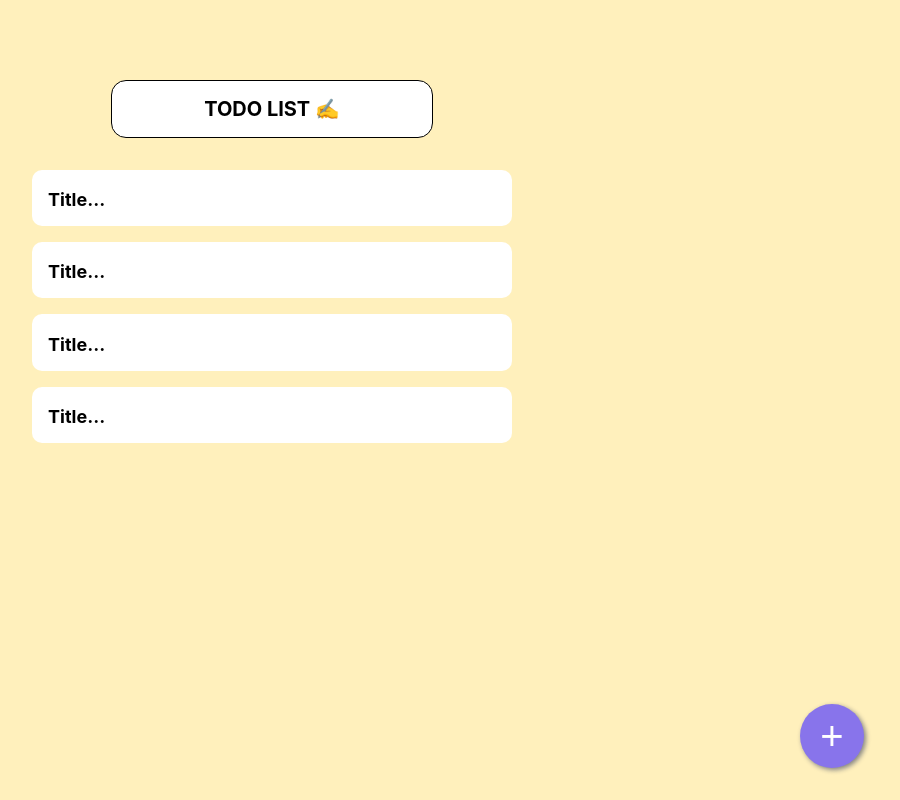
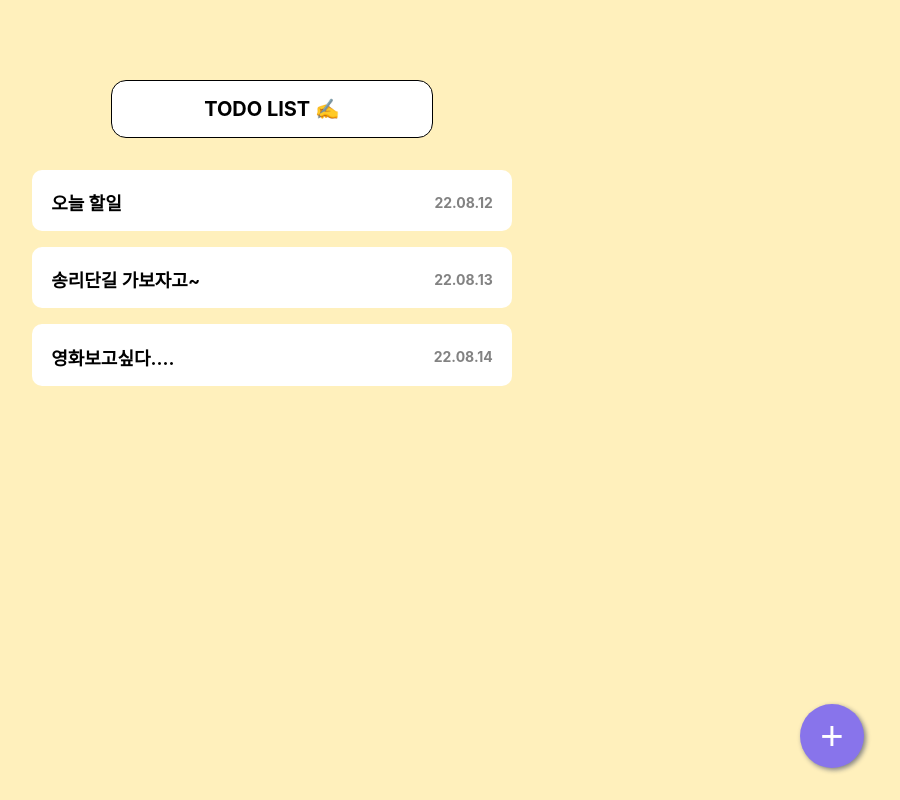
Before and after one commit to zooyaho/js-react-todolist, a React (Create React App) app: page / in a window 1280 px wide. Shown: the whole page, without its empty margins (368-1268 px from the left). Built offline with nearby package versions, Linux system fonts and the light colour scheme; the HTML template or start-up script is replaced by a standard one.

Commit message:
Fix: todo add dummy data, edit folder path
todo 더미데이터 추가, 경로 수정

```diff
--- a/src/App.js
+++ b/src/App.js
@@ -1,6 +1,6 @@
 import Home from "./routes/Home";
-import Write from "./routes/Write";
-import Todo from "./routes/Todo";
+import Write from "./routes/WriteTodo";
+import Todo from "./routes/DetailTodo";
 import UpdateTodo from "./routes/UpdateTodo";
 import { BrowserRouter, Routes, Route } from "react-router-dom";
 
--- a/src/components/Todo/TodoItem.js
+++ b/src/components/Todo/TodoItem.js
@@ -1,24 +1,35 @@
 import styled from "styled-components";
 import { Link } from "react-router-dom";
+import Date from "../UI/Date";
 
-const TodoItem = () => {
+const TodoItem = ({ title, date }) => {
+  console.log(title);
   const TodoItem = styled.li`
     background-color: #fff;
-    padding: 1.2rem 0 1rem 1rem;
+    padding: 1.2rem 1.2rem 1rem 1.2rem;
     margin-top: 1rem;
     list-style: none;
     border-radius: 10px;
+    cursor: pointer;
+    display: flex;
+    justify-content: space-between;
     a {
       font-size: 18px;
       color: black;
       font-weight: bold;
       text-decoration: none;
     }
+    span {
+      font-size: 14px;
+      color: #828282;
+      margin: 0;
+    }
   `;
   return (
     <>
       <TodoItem>
-        <Link to="/todo/124">Title...</Link>
+        <Link to="/todo/124">{title}</Link>
+        <Date date={date} />
       </TodoItem>
     </>
   );
--- a/src/components/Todo/TodoList.js
+++ b/src/components/Todo/TodoList.js
@@ -1,5 +1,25 @@
 import styled from "styled-components";
 import TodoItem from "./TodoItem";
+const DUMMY_TODO = [
+  {
+    id: 1,
+    title: "오늘 할일",
+    content: "아침: X, 점심: 시리얼, 저녁: 치즈김밥",
+    date: "22.08.12",
+  },
+  {
+    id: 2,
+    title: "송리단길 가보자고~",
+    content: "피자네버슬립스가서 피맥해야지~~ 제발 웨이팅 없어라🙏",
+    date: "22.08.13",
+  },
+  {
+    id: 3,
+    title: "영화보고싶다....",
+    content: "외계인 보고 싶어...혼영 하고싶어...언제 보지....😥",
+    date: "22.08.14",
+  },
+];
 const TodoList = () => {
   const TodoList = styled.main`
     width: 30rem;
@@ -10,14 +30,21 @@ const TodoList = () => {
     }
   `;
 
+  /*
+      key={todo.id}
+      id={todo.id}
+      title={todo.title}
+      content={todo.content}
+      date={todo.date}
+  */
+
+  const itemList = DUMMY_TODO.map((todo) => (
+    <TodoItem key={todo.id} title={todo.title} date={todo.date} />
+  ));
+
   return (
     <TodoList>
-      <ul>
-        <TodoItem />
-        <TodoItem />
-        <TodoItem />
-        <TodoItem />
-      </ul>
+      <ul>{itemList}</ul>
     </TodoList>
   );
 };
--- a/src/components/UI/Date.js
+++ b/src/components/UI/Date.js
@@ -1,11 +1,14 @@
 import styled from "styled-components";
 
-const Date = (props) => {
-  const Date = styled.p`
+const Date = ({ date }) => {
+  const Date = styled.span`
+    display: block;
     font-weight: bold;
     font-size: 18px;
     margin: 2rem 0 0 2.5rem;
+    display: flex;
+    align-items: center;
   `;
-  return <Date>{props.date}</Date>;
+  return <Date>{date}</Date>;
 };
 export default Date;
--- a/src/routes/Todo.js
+++ b/src/routes/DetailTodo.js
@@ -12,7 +12,7 @@ const Todo = () => {
       margin-left: 2rem;
       margin-top: 2.5rem;
     }
-    p:first-child {
+    span:first-child {
       align-self: flex-start;
       margin-top: 1rem;
     }
--- a/src/routes/Home.js
+++ b/src/routes/Home.js
@@ -1,6 +1,6 @@
-import Header from "../components/Home/Header";
+import Header from "../components/Layout/Header";
 import TodoList from "../components/Todo/TodoList";
-import AddBtn from "../components/Home/AddBtn";
+import AddBtn from "../components/Layout/AddBtn";
 import { Link } from "react-router-dom";
 const Home = () => {
   return (
--- a/src/routes/UpdateTodo.js
+++ b/src/routes/UpdateTodo.js
@@ -1,6 +1,6 @@
 import Card from "../components/UI/Card";
 import Date from "../components/UI/Date";
-import WriteForm from "../components/UI/Form";
+import WriteForm from "../components/Layout/Form";
 import ActiveBtnWrap from "../components/UI/Button/ActiveBtnWrap";
 import Button from "../components/UI/Button/Button";
 import ButtonWrap from "../components/UI/Button/ButtonWrap";
--- a/src/routes/Write.js
+++ b/src/routes/WriteTodo.js
@@ -1,4 +1,4 @@
-import WriteForm from "../components/UI/Form";
+import WriteForm from "../components/Layout/Form";
 import Date from "../components/UI/Date";
 import Card from "../components/UI/Card";
 import ActiveBtnWrap from "../components/UI/Button/ActiveBtnWrap";
```
Also changed, not shown: src/components/Layout/AddBtn.js (renamed from src/components/Home/AddBtn.js), src/components/Layout/Form.js (renamed from src/components/UI/Form.js), src/components/Layout/Header.js (renamed from src/components/Home/Header.js).
